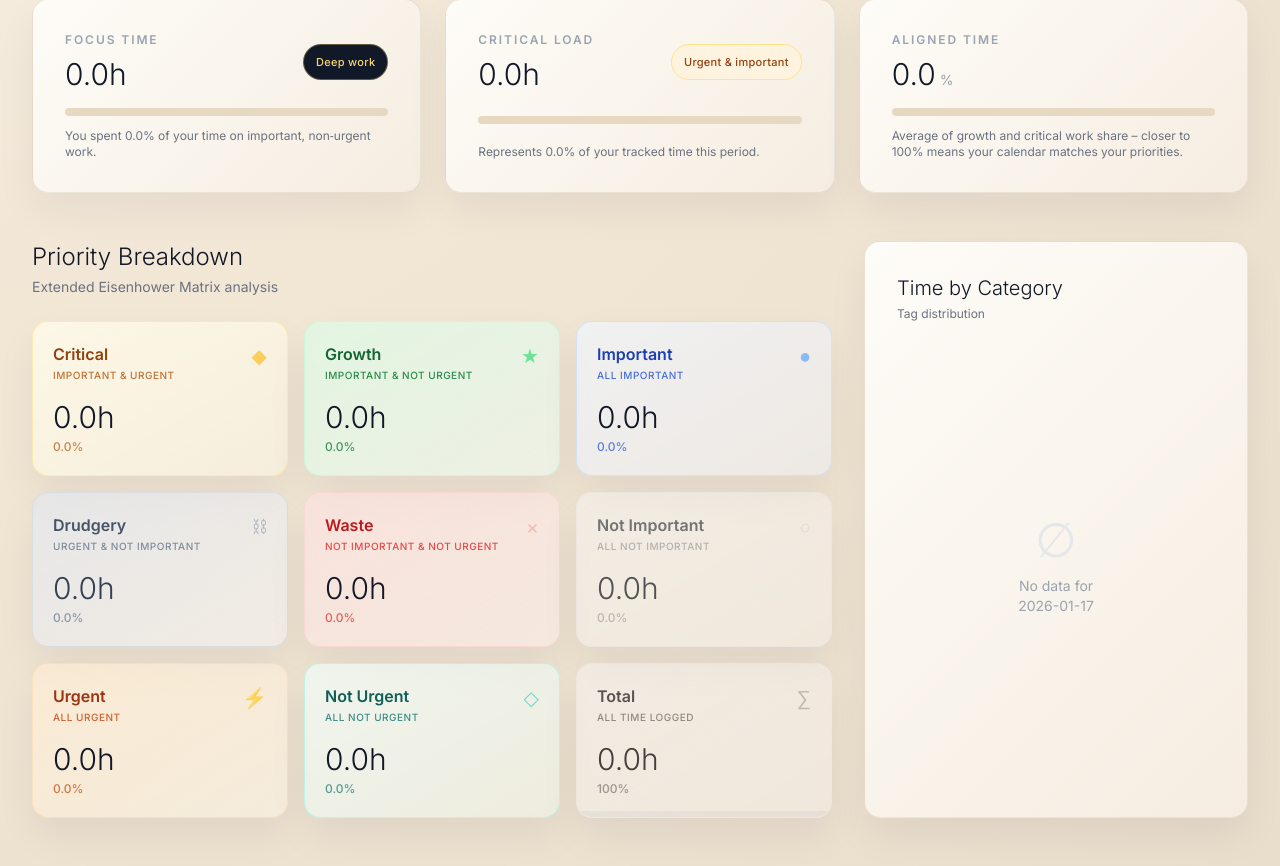
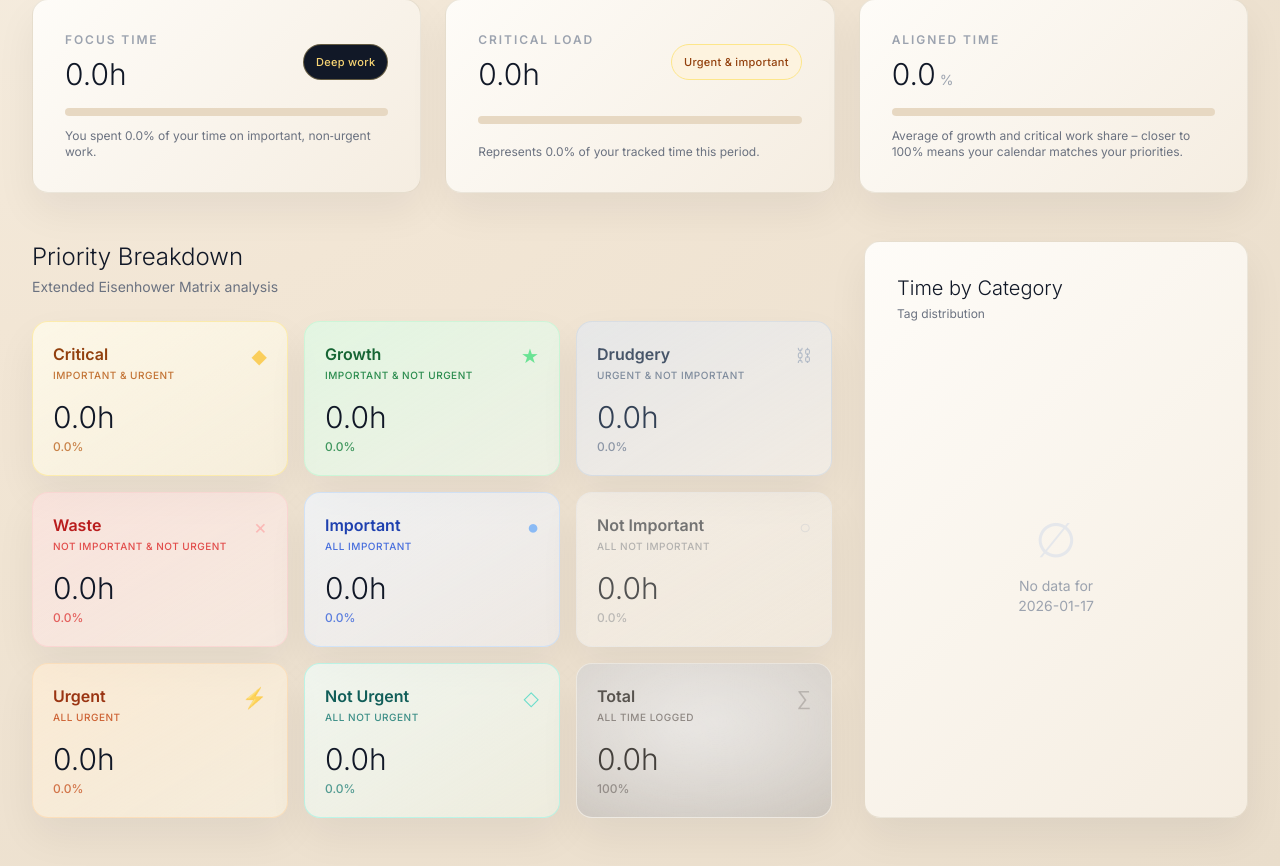
Before and after one commit to Harsh-0024/Time-Tracker-Pro, a Flask app: page / in a window 1280 px wide. Shown: the part 394-1260 px from the top of the page. Run offline with Flask 3, Linux system fonts and the light colour scheme; data that the repository does not hold is empty; some libraries are stand-ins or nearby versions.

Commit message:
water matrix visualisation.

```diff
--- a/templates/dashboard.html
+++ b/templates/dashboard.html
@@ -147,6 +147,55 @@
             transform: translateY(-1px);
             box-shadow: 0 20px 40px rgba(17, 24, 39, 0.7);
             filter: brightness(1.03);
+        }
+        .water-fill {
+            position: absolute;
+            bottom: 0;
+            left: 0;
+            right: 0;
+            background: linear-gradient(180deg, rgba(255,255,255,0.3) 0%, rgba(255,255,255,0.1) 100%);
+            transition: height 0.8s cubic-bezier(0.4, 0, 0.2, 1);
+            overflow: hidden;
+            --tilt-x: 0%;
+            --tilt-rotate: 0deg;
+        }
+        .water-fill::before {
+            content: '';
+            position: absolute;
+            top: -50%;
+            left: -50%;
+            width: 200%;
+            height: 200%;
+            background: radial-gradient(ellipse at center, rgba(255,255,255,0.4) 0%, transparent 70%);
+            animation: wave 8s ease-in-out infinite;
+            transform: translate(var(--tilt-x), 0) rotate(var(--tilt-rotate));
+            transition: transform 0.3s ease-out;
+        }
+        .water-fill::after {
+            content: '';
+            position: absolute;
+            top: -50%;
+            right: -50%;
+            width: 200%;
+            height: 200%;
+            background: radial-gradient(ellipse at center, rgba(255,255,255,0.3) 0%, transparent 70%);
+            animation: wave 10s ease-in-out infinite reverse;
+            transform: translate(calc(var(--tilt-x) * -1), 0) rotate(calc(var(--tilt-rotate) * -1));
+            transition: transform 0.3s ease-out;
+        }
+        @keyframes wave {
+            0%, 100% {
+                transform: translate(var(--tilt-x, 0%), 0) rotate(var(--tilt-rotate, 0deg));
+            }
+            25% {
+                transform: translate(calc(5% + var(--tilt-x, 0%)), -5%) rotate(calc(1deg + var(--tilt-rotate, 0deg)));
+            }
+            50% {
+                transform: translate(calc(-5% + var(--tilt-x, 0%)), -10%) rotate(calc(-1deg + var(--tilt-rotate, 0deg)));
+            }
+            75% {
+                transform: translate(calc(-5% + var(--tilt-x, 0%)), -5%) rotate(calc(0.5deg + var(--tilt-rotate, 0deg)));
+            }
         }
         .primary-cta:active {
             transform: translateY(0);
@@ -346,11 +395,11 @@
                     <p class="text-sm text-gray-500">Extended Eisenhower Matrix analysis</p>
                 </div>
                 <div class="grid grid-cols-2 md:grid-cols-3 gap-2 md:gap-4">
-                    <!-- Row 1: Important & Urgent | Important & !Urgent | Important -->
+                    <!-- Core 2x2 Quadrants (Mobile: Row 1-2, Desktop: Row 1-2 Col 1-2) -->
 
                     <!-- Critical: Important & Urgent - Yellow/Amber (matters but stressful) -->
                     <div class="matrix-card luxury-card rounded-xl md:rounded-2xl p-3 md:p-5 bg-gradient-to-br from-amber-50/80 to-yellow-50/40 border-amber-200/60 hover:shadow-lg transition-all duration-300 relative overflow-hidden" onclick="viewMatrixQuadrant('q1', 'Critical')">
-                        <div class="absolute bottom-0 left-0 h-1.5 bg-amber-400/40 transition-all duration-500" style="width: {{ matrix.q1.pct }}%"></div>
+                        <div class="water-fill" style="height: {{ matrix.q1.pct }}%; background: linear-gradient(180deg, rgba(251, 191, 36, 0.45) 0%, rgba(245, 158, 11, 0.35) 100%);"></div>
                         <div class="relative z-10">
                             <div class="flex justify-between items-start mb-2 md:mb-4">
                                 <div>
@@ -365,8 +414,8 @@
                     </div>
 
                     <!-- Growth: Important & !Urgent - Soft Green/Mint (best time, calm growth, self-control) -->
-                    <div class="matrix-card luxury-card rounded-xl md:rounded-2xl p-3 md:p-5 bg-gradient-to-br from-green-100/70 to-emerald-50/50 border-green-200/60 hover:shadow-lg transition-all duration-300 relative overflow-hidden" onclick="viewMatrixQuadrant('q2', 'Growth')">
-                        <div class="absolute bottom-0 left-0 h-1.5 bg-green-400/40 transition-all duration-500" style="width: {{ matrix.q2.pct }}%"></div>
+                    <div class="matrix-card luxury-card rounded-xl md:rounded-2xl p-3 md:p-5 bg-gradient-to-br from-green-100/70 to-emerald-50/50 border-green-200/60 hover:shadow-lg transition-all duration-300 relative overflow-hidden md:order-none" onclick="viewMatrixQuadrant('q2', 'Growth')">
+                        <div class="water-fill" style="height: {{ matrix.q2.pct }}%; background: linear-gradient(180deg, rgba(52, 211, 153, 0.45) 0%, rgba(16, 185, 129, 0.35) 100%);"></div>
                         <div class="relative z-10">
                             <div class="flex justify-between items-start mb-2 md:mb-4">
                                 <div>
@@ -380,9 +429,43 @@
                         </div>
                     </div>
 
+                    <!-- Drudgery: Urgent & !Important - Grey/Dull Steel (lifeless obligation) -->
+                    <div class="matrix-card luxury-card rounded-xl md:rounded-2xl p-3 md:p-5 bg-gradient-to-br from-slate-200/70 to-zinc-100/50 border-slate-300/60 hover:shadow-lg transition-all duration-300 relative overflow-hidden md:order-none" onclick="viewMatrixQuadrant('q3', 'Drudgery')">
+                        <div class="water-fill" style="height: {{ matrix.q3.pct }}%; background: linear-gradient(180deg, rgba(148, 163, 184, 0.45) 0%, rgba(100, 116, 139, 0.35) 100%);"></div>
+                        <div class="relative z-10">
+                            <div class="flex justify-between items-start mb-2 md:mb-4">
+                                <div>
+                                    <h4 class="text-slate-600 font-semibold text-sm md:text-base mb-0.5">Drudgery</h4>
+                                    <p class="text-[8px] md:text-[10px] text-slate-500/80 font-medium uppercase tracking-wider">Urgent & Not Important</p>
+                                </div>
+                                <div class="text-lg md:text-xl text-slate-400/70">⛓</div>
+                            </div>
+                            <div class="text-2xl md:text-3xl font-light text-slate-700 mb-1"><span class="js-hover-hours" data-hours="{{ matrix.q3.hours }}">{{ matrix.q3.hours }}h</span></div>
+                            <div class="text-[10px] md:text-xs font-medium text-slate-500/70">{{ matrix.q3.pct }}%</div>
+                        </div>
+                    </div>
+
+                    <!-- Waste: !Important & !Urgent - Muted/Desaturated Red (time decay, subtle warning) -->
+                    <div class="matrix-card luxury-card rounded-xl md:rounded-2xl p-3 md:p-5 bg-gradient-to-br from-red-100/60 to-rose-50/40 border-red-200/50 hover:shadow-lg transition-all duration-300 relative overflow-hidden md:order-none" onclick="viewMatrixQuadrant('q4', 'Waste')">
+                        <div class="water-fill" style="height: {{ matrix.q4.pct }}%; background: linear-gradient(180deg, rgba(248, 113, 113, 0.45) 0%, rgba(239, 68, 68, 0.35) 100%);"></div>
+                        <div class="relative z-10">
+                            <div class="flex justify-between items-start mb-2 md:mb-4">
+                                <div>
+                                    <h4 class="text-red-700 font-semibold text-sm md:text-base mb-0.5">Waste</h4>
+                                    <p class="text-[8px] md:text-[10px] text-red-600/80 font-medium uppercase tracking-wider">Not Important & Not Urgent</p>
+                                </div>
+                                <div class="text-lg md:text-xl text-red-300/70">×</div>
+                            </div>
+                            <div class="text-2xl md:text-3xl font-light text-gray-900 mb-1"><span class="js-hover-hours" data-hours="{{ matrix.q4.hours }}">{{ matrix.q4.hours }}h</span></div>
+                            <div class="text-[10px] md:text-xs font-medium text-red-600/70">{{ matrix.q4.pct }}%</div>
+                        </div>
+                    </div>
+
+                    <!-- Aggregate Boxes (Mobile: Row 3-4, Desktop: Row 1-3 Col 3) -->
+
                     <!-- Important (All) - Blue (neutral, trustworthy aggregate) -->
-                    <div class="matrix-card luxury-card rounded-xl md:rounded-2xl p-3 md:p-5 bg-gradient-to-br from-blue-50/70 to-indigo-50/40 border-blue-200/60 hover:shadow-lg transition-all duration-300 relative overflow-hidden" onclick="viewMatrixQuadrant('important', 'Important')">
-                        <div class="absolute bottom-0 left-0 h-1.5 bg-blue-400/40 transition-all duration-500" style="width: {{ matrix.important.pct }}%"></div>
+                    <div class="matrix-card luxury-card rounded-xl md:rounded-2xl p-3 md:p-5 bg-gradient-to-br from-blue-50/70 to-indigo-50/40 border-blue-200/60 hover:shadow-lg transition-all duration-300 relative overflow-hidden md:order-none" onclick="viewMatrixQuadrant('important', 'Important')">
+                        <div class="water-fill" style="height: {{ matrix.important.pct }}%; background: linear-gradient(180deg, rgba(96, 165, 250, 0.45) 0%, rgba(59, 130, 246, 0.35) 100%);"></div>
                         <div class="relative z-10">
                             <div class="flex justify-between items-start mb-2 md:mb-4">
                                 <div>
@@ -396,43 +479,9 @@
                         </div>
                     </div>
 
-                    <!-- Row 2: Urgent & !Important | !Important & !Urgent | !Important -->
-
-                    <!-- Drudgery: Urgent & !Important - Grey/Dull Steel (lifeless obligation) -->
-                    <div class="matrix-card luxury-card rounded-xl md:rounded-2xl p-3 md:p-5 bg-gradient-to-br from-slate-200/70 to-zinc-100/50 border-slate-300/60 hover:shadow-lg transition-all duration-300 relative overflow-hidden" onclick="viewMatrixQuadrant('q3', 'Drudgery')">
-                        <div class="absolute bottom-0 left-0 h-1.5 bg-slate-400/40 transition-all duration-500" style="width: {{ matrix.q3.pct }}%"></div>
-                        <div class="relative z-10">
-                            <div class="flex justify-between items-start mb-2 md:mb-4">
-                                <div>
-                                    <h4 class="text-slate-600 font-semibold text-sm md:text-base mb-0.5">Drudgery</h4>
-                                    <p class="text-[8px] md:text-[10px] text-slate-500/80 font-medium uppercase tracking-wider">Urgent & Not Important</p>
-                                </div>
-                                <div class="text-lg md:text-xl text-slate-400/70">⛓</div>
-                            </div>
-                            <div class="text-2xl md:text-3xl font-light text-slate-700 mb-1"><span class="js-hover-hours" data-hours="{{ matrix.q3.hours }}">{{ matrix.q3.hours }}h</span></div>
-                            <div class="text-[10px] md:text-xs font-medium text-slate-500/70">{{ matrix.q3.pct }}%</div>
-                        </div>
-                    </div>
-
-                    <!-- Waste: !Important & !Urgent - Muted/Desaturated Red (time decay, subtle warning) -->
-                    <div class="matrix-card luxury-card rounded-xl md:rounded-2xl p-3 md:p-5 bg-gradient-to-br from-red-100/60 to-rose-50/40 border-red-200/50 hover:shadow-lg transition-all duration-300 relative overflow-hidden" onclick="viewMatrixQuadrant('q4', 'Waste')">
-                        <div class="absolute bottom-0 left-0 h-1.5 bg-red-400/40 transition-all duration-500" style="width: {{ matrix.q4.pct }}%"></div>
-                        <div class="relative z-10">
-                            <div class="flex justify-between items-start mb-2 md:mb-4">
-                                <div>
-                                    <h4 class="text-red-700 font-semibold text-sm md:text-base mb-0.5">Waste</h4>
-                                    <p class="text-[8px] md:text-[10px] text-red-600/80 font-medium uppercase tracking-wider">Not Important & Not Urgent</p>
-                                </div>
-                                <div class="text-lg md:text-xl text-red-300/70">×</div>
-                            </div>
-                            <div class="text-2xl md:text-3xl font-light text-gray-900 mb-1"><span class="js-hover-hours" data-hours="{{ matrix.q4.hours }}">{{ matrix.q4.hours }}h</span></div>
-                            <div class="text-[10px] md:text-xs font-medium text-red-600/70">{{ matrix.q4.pct }}%</div>
-                        </div>
-                    </div>
-
                     <!-- Not Important (All) - Very Light Neutral (quiet, low-value total) -->
-                    <div class="matrix-card luxury-card rounded-xl md:rounded-2xl p-3 md:p-5 bg-gradient-to-br from-neutral-100/50 to-stone-50/30 border-neutral-200/50 hover:shadow-lg transition-all duration-300 relative overflow-hidden" onclick="viewMatrixQuadrant('not_important', 'Not Important')">
-                        <div class="absolute bottom-0 left-0 h-1.5 bg-neutral-400/40 transition-all duration-500" style="width: {{ matrix.not_important.pct }}%"></div>
+                    <div class="matrix-card luxury-card rounded-xl md:rounded-2xl p-3 md:p-5 bg-gradient-to-br from-neutral-100/50 to-stone-50/30 border-neutral-200/50 hover:shadow-lg transition-all duration-300 relative overflow-hidden md:order-none" onclick="viewMatrixQuadrant('not_important', 'Not Important')">
+                        <div class="water-fill" style="height: {{ matrix.not_important.pct }}%; background: linear-gradient(180deg, rgba(163, 163, 163, 0.45) 0%, rgba(115, 115, 115, 0.35) 100%);"></div>
                         <div class="relative z-10">
                             <div class="flex justify-between items-start mb-2 md:mb-4">
                                 <div>
@@ -446,11 +495,9 @@
                         </div>
                     </div>
 
-                    <!-- Row 3: Urgent | !Urgent | (empty) -->
-
                     <!-- Urgent (All) - Orange/Amber (pressure, energy drain) -->
-                    <div class="matrix-card luxury-card rounded-xl md:rounded-2xl p-3 md:p-5 bg-gradient-to-br from-orange-100/70 to-amber-50/40 border-orange-200/60 hover:shadow-lg transition-all duration-300 relative overflow-hidden" onclick="viewMatrixQuadrant('urgent', 'Urgent')">
-                        <div class="absolute bottom-0 left-0 h-1.5 bg-orange-400/40 transition-all duration-500" style="width: {{ matrix.urgent.pct }}%"></div>
+                    <div class="matrix-card luxury-card rounded-xl md:rounded-2xl p-3 md:p-5 bg-gradient-to-br from-orange-100/70 to-amber-50/40 border-orange-200/60 hover:shadow-lg transition-all duration-300 relative overflow-hidden md:order-none" onclick="viewMatrixQuadrant('urgent', 'Urgent')">
+                        <div class="water-fill" style="height: {{ matrix.urgent.pct }}%; background: linear-gradient(180deg, rgba(251, 146, 60, 0.45) 0%, rgba(249, 115, 22, 0.35) 100%);"></div>
                         <div class="relative z-10">
                             <div class="flex justify-between items-start mb-2 md:mb-4">
                                 <div>
@@ -465,8 +512,8 @@
                     </div>
 
                     <!-- Not Urgent (All) - Soft Teal/Green (calm, time freedom) -->
-                    <div class="matrix-card luxury-card rounded-xl md:rounded-2xl p-3 md:p-5 bg-gradient-to-br from-teal-50/70 to-green-50/40 border-teal-200/60 hover:shadow-lg transition-all duration-300 relative overflow-hidden" onclick="viewMatrixQuadrant('not_urgent', 'Not Urgent')">
-                        <div class="absolute bottom-0 left-0 h-1.5 bg-teal-400/40 transition-all duration-500" style="width: {{ matrix.not_urgent.pct }}%"></div>
+                    <div class="matrix-card luxury-card rounded-xl md:rounded-2xl p-3 md:p-5 bg-gradient-to-br from-teal-50/70 to-green-50/40 border-teal-200/60 hover:shadow-lg transition-all duration-300 relative overflow-hidden md:order-none" onclick="viewMatrixQuadrant('not_urgent', 'Not Urgent')">
+                        <div class="water-fill" style="height: {{ matrix.not_urgent.pct }}%; background: linear-gradient(180deg, rgba(45, 212, 191, 0.45) 0%, rgba(20, 184, 166, 0.35) 100%);"></div>
                         <div class="relative z-10">
                             <div class="flex justify-between items-start mb-2 md:mb-4">
                                 <div>
@@ -482,7 +529,7 @@
 
                     <!-- Total - Neutral Grey/Beige (pure fact, no emotion) -->
                     <div class="matrix-card luxury-card rounded-xl md:rounded-2xl p-3 md:p-5 bg-gradient-to-br from-stone-100/50 to-neutral-50/30 border-stone-200/40 hover:shadow-lg transition-all duration-300 relative overflow-hidden col-span-2 md:col-span-1">
-                        <div class="absolute bottom-0 left-0 h-1.5 bg-stone-300/40 transition-all duration-500" style="width: 100%"></div>
+                        <div class="water-fill" style="height: 100%; background: linear-gradient(180deg, rgba(168, 162, 158, 0.45) 0%, rgba(120, 113, 108, 0.35) 100%);"></div>
                         <div class="relative z-10">
                             <div class="flex justify-between items-start mb-2 md:mb-4">
                                 <div>
@@ -842,15 +889,9 @@
                 const primaryTag = normalizeTagName(task.tag);
                 let tagBadge = '';
                 if (displayTag) {
-                    let tagClass = 'px-2 py-0.5 bg-gray-100 rounded-full text-xs text-gray-700';
-                    if (!task.important && !task.urgent && primaryTag === 'Waste') {
-                        tagClass = 'px-2 py-0.5 bg-slate-100 rounded-full text-xs text-slate-700';
-                    } else if (primaryTag === 'Necessity') {
-                        tagClass = 'px-2 py-0.5 bg-amber-50 rounded-full text-xs text-amber-800';
-                    } else if (primaryTag === 'Work') {
-                        tagClass = 'px-2 py-0.5 bg-emerald-50 rounded-full text-xs text-emerald-700';
-                    }
-                    tagBadge = `<span class="${tagClass}">${displayTag}</span>`;
+                    const tagColor = TAG_COLOR_MAP[primaryTag] || '#6B7280';
+                    const tagStyle = `background-color: ${tagColor}15; color: ${tagColor}; border: 1px solid ${tagColor}30;`;
+                    tagBadge = `<span class="px-2 py-0.5 rounded-full text-xs font-medium" style="${tagStyle}">${displayTag}</span>`;
                 }
                 html += `
                     <div class="luxury-card rounded-2xl p-4 md:p-5 mb-3 shadow-lg">
@@ -1476,6 +1517,25 @@
                 });
             }
             attachHoverSwap();
+
+            // Tilt-responsive water animation for mobile devices
+            if (window.DeviceOrientationEvent) {
+                window.addEventListener('deviceorientation', function(event) {
+                    const gamma = event.gamma; // Left-right tilt (-90 to 90)
+                    if (gamma !== null) {
+                        const waterElements = document.querySelectorAll('.water-fill');
+                        waterElements.forEach(function(water) {
+                            // Normalize gamma to -1 to 1 range (clamp to -30 to 30 degrees)
+                            const clampedGamma = Math.max(-30, Math.min(30, gamma));
+                            const tiltFactor = clampedGamma / 30;
+
+                            // Apply transform to water pseudo-elements via CSS custom property
+                            water.style.setProperty('--tilt-x', (tiltFactor * 10) + '%');
+                            water.style.setProperty('--tilt-rotate', (tiltFactor * 2) + 'deg');
+                        });
+                    }
+                });
+            }
         }); // End DOMContentLoaded
     </script>
 </body>
```
